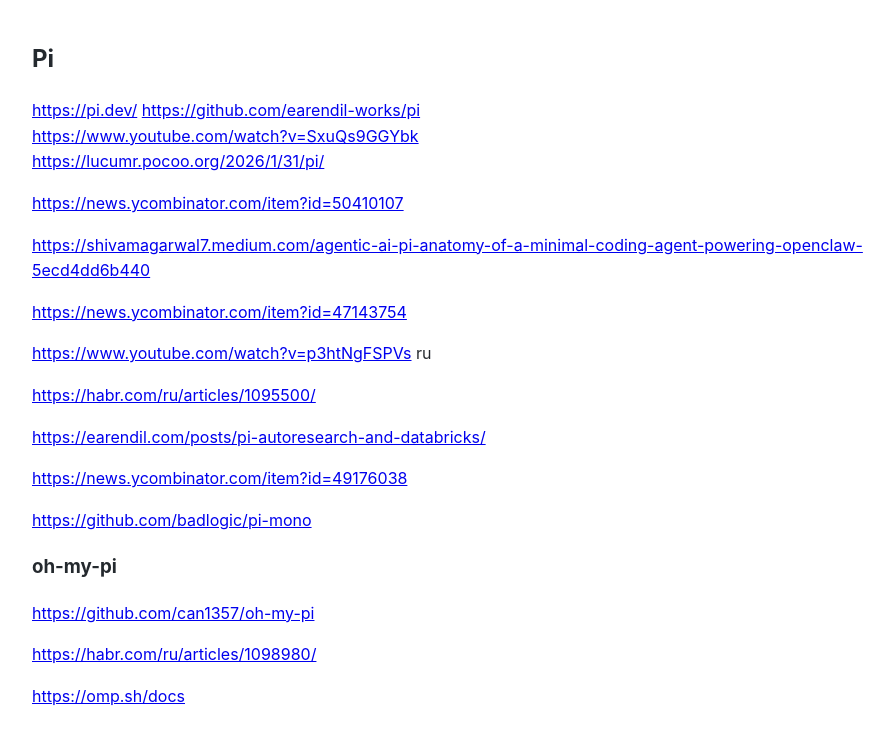
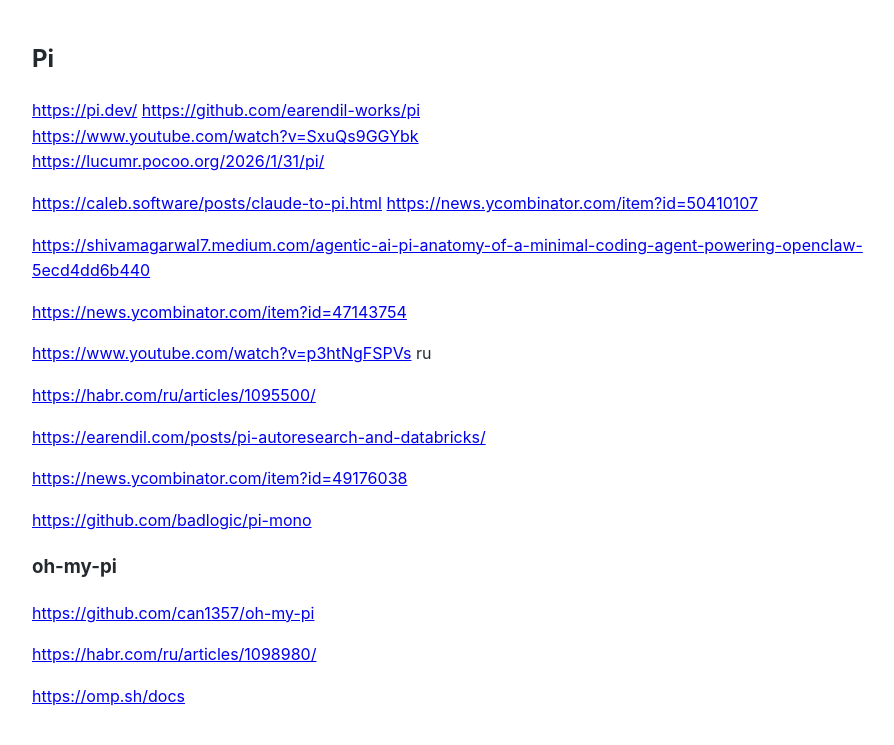
Before and after one commit to Michael-Lubinsky/michael-lubinsky.github.com, a Jekyll site: the page built from agent/pi.md, in a window 1280 px wide. Shown: the top 745 px of the page, without its empty margins (158-1052 px from the left). Built offline with Jekyll 4.4.1, drawn with Linux system fonts in a browser that asks for light colours; our own code applies the rules of GitHub Pages for plain Markdown files.

Commit message:
Add additional links to pi.md

```diff
--- a/agent/pi.md
+++ b/agent/pi.md
@@ -5,6 +5,7 @@
 <https://www.youtube.com/watch?v=SxuQs9GGYbk>
 <https://lucumr.pocoo.org/2026/1/31/pi/>
 
+<https://caleb.software/posts/claude-to-pi.html>
 <https://news.ycombinator.com/item?id=50410107>
 
 <https://shivamagarwal7.medium.com/agentic-ai-pi-anatomy-of-a-minimal-coding-agent-powering-openclaw-5ecd4dd6b440>
```
